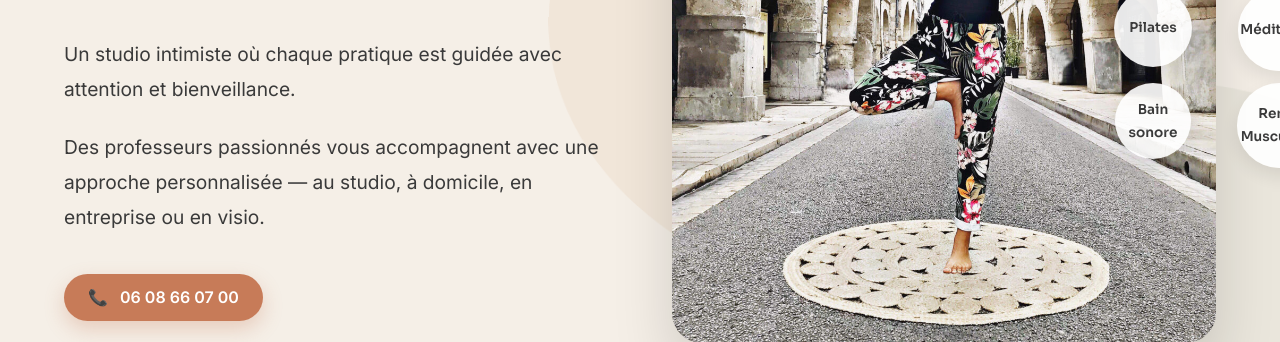
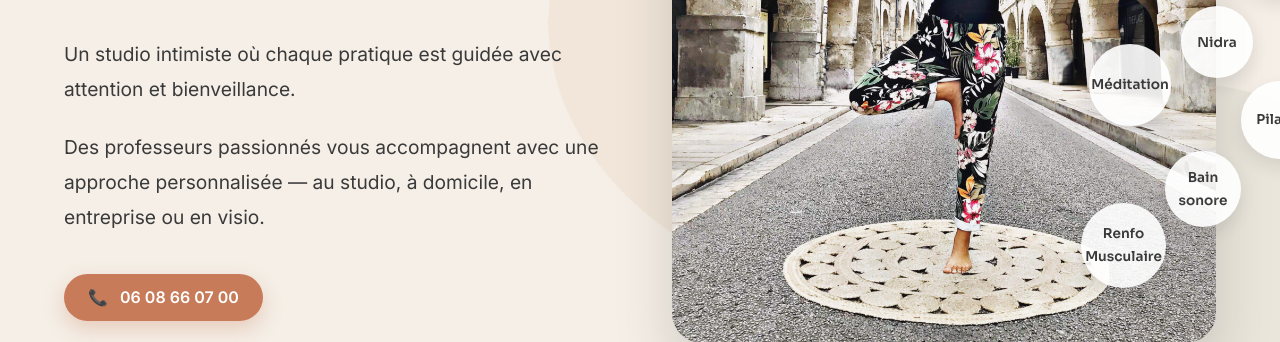
Before and after one commit to negus1069/yoga1, a website: page index.html in a window 1280 px wide. Shown: the part 425-767 px from the top of the page. Drawn offline with Linux system fonts and the light colour scheme; a script that the page names is missing.

Commit message:
Refine hero bubbles to organic non-vertical layout

```diff
--- a/index.html
+++ b/index.html
@@ -147,26 +147,27 @@
         .yoga-bubbles-container {
             position: absolute;
             top: 2%;
-            right: -120px;
-            width: 240px;
-            display: grid;
-            grid-template-columns: repeat(2, minmax(0, 1fr));
-            gap: 0.75rem;
-            justify-items: center;
-            align-content: start;
+            right: -115px;
+            width: 250px;
+            height: 86%;
             pointer-events: none;
         }
 
         .yoga-bubbles-container .yoga-bubble {
             pointer-events: auto;
-            position: static !important;
-            top: auto !important;
-            right: auto !important;
-            left: auto !important;
-            bottom: auto !important;
+            position: absolute !important;
+            margin: 0 !important;
             animation: none !important;
-            margin: 0 !important;
-        }
+        }
+
+        .yoga-bubbles-container .yoga-bubble:nth-child(1) { top: 3%; left: 104px; }
+        .yoga-bubbles-container .yoga-bubble:nth-child(2) { top: 20%; left: 164px; }
+        .yoga-bubbles-container .yoga-bubble:nth-child(3) { top: 22%; left: 20px; }
+        .yoga-bubbles-container .yoga-bubble:nth-child(4) { top: 40%; left: 100px; }
+        .yoga-bubbles-container .yoga-bubble:nth-child(5) { top: 57%; left: 160px; }
+        .yoga-bubbles-container .yoga-bubble:nth-child(6) { top: 54%; left: 8px; }
+        .yoga-bubbles-container .yoga-bubble:nth-child(7) { top: 74%; left: 84px; }
+        .yoga-bubbles-container .yoga-bubble:nth-child(8) { top: 82%; left: 0; }
 
         .yoga-bubble {
             position: absolute;
```
Also changed, not shown: index-v2.html (+15 -14 lines).
